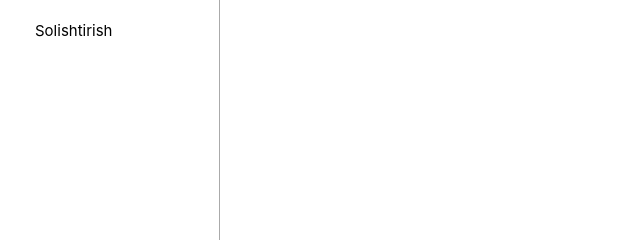
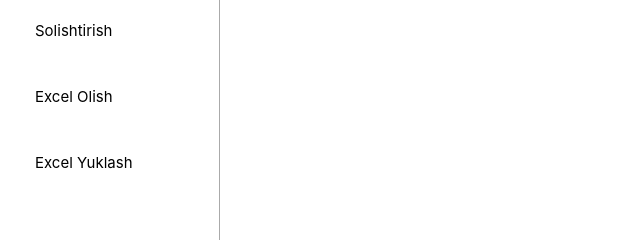
Before and after one commit to havaian/chicken-front, a Vue app: page /tuxum in a window 1280 px wide. Shown: the part 214-454 px from the top of the page, without its empty margins (0-640 px from the left). Built offline with nearby package versions, Linux system fonts and the light colour scheme; no server answers; sample sign-in values are in the browser's storage.

Commit message:
Latest working version (fixed)

```diff
--- a/src/components/NavHeader.vue
+++ b/src/components/NavHeader.vue
@@ -6,6 +6,8 @@
         <router-link to="/mijozlar" :class="{ active: isActive('/mijozlar') }">Mijozlar</router-link>
         <router-link to="/kuryerlar" :class="{ active: isActive('/kuryerlar') }">Kuryerlar</router-link>
         <router-link to="/solishtirish" :class="{ active: isActive('/solishtirish') }">Solishtirish</router-link>
+        <router-link to="/excel-olish" :class="{ active: isActive('/excel-olish') }">Excel Olish</router-link>
+        <router-link to="/excel-yuklash" :class="{ active: isActive('/excel-yuklash') }">Excel Yuklash</router-link>
       </nav>
 
       <header>
--- a/src/router/index.js
+++ b/src/router/index.js
@@ -4,6 +4,8 @@
 import Mijozlar from '../components/Mijozlar.vue';
 import TuxumNarxi from '../components/TuxumNarxi.vue';
 import Solishtirish from '../components/Solishtirish.vue';
+import ExcelOlish from '../components/ExcelUpload.vue';
+import ExcelYuklash from '../components/ExcelDownload.vue';
 
 const routes = [
   {
@@ -33,6 +35,18 @@
     path: '/solishtirish',
     name: 'Solishtirish',
     component: Solishtirish,
+    meta: { requiresAuth: true }
+  },
+  {
+    path: '/excel-yuklash',
+    name: 'ExcelOlish',
+    component: ExcelOlish,
+    meta: { requiresAuth: true }
+  },
+  {
+    path: '/excel-olish',
+    name: 'ExcelYuklash',
+    component: ExcelYuklash,
     meta: { requiresAuth: true }
   },
   {
--- a/src/services/back.axiosConfig.js
+++ b/src/services/back.axiosConfig.js
@@ -1,7 +1,8 @@
 import axios from 'axios';
 
 const axiosInstance = axios.create({
-  baseURL: 'http://141.98.153.217:16004',
+  // baseURL: 'http://141.98.153.217:16004',
+  baseURL: 'http://localhost:16004',
   headers: {
     'Content-Type': 'application/json'
   }
--- a/src/services/bot.axiosConfig.js
+++ b/src/services/bot.axiosConfig.js
@@ -1,7 +1,8 @@
 import axios from 'axios';
 
 const axiosInstance = axios.create({
-  baseURL: 'http://141.98.153.217:16005',
+  // baseURL: 'http://141.98.153.217:16005',
+  baseURL: 'http://localhost:16005',
   headers: {
     'Content-Type': 'application/json'
   }
```
Also changed, not shown: 1 other file (tests, documents, lock files or other folders).
